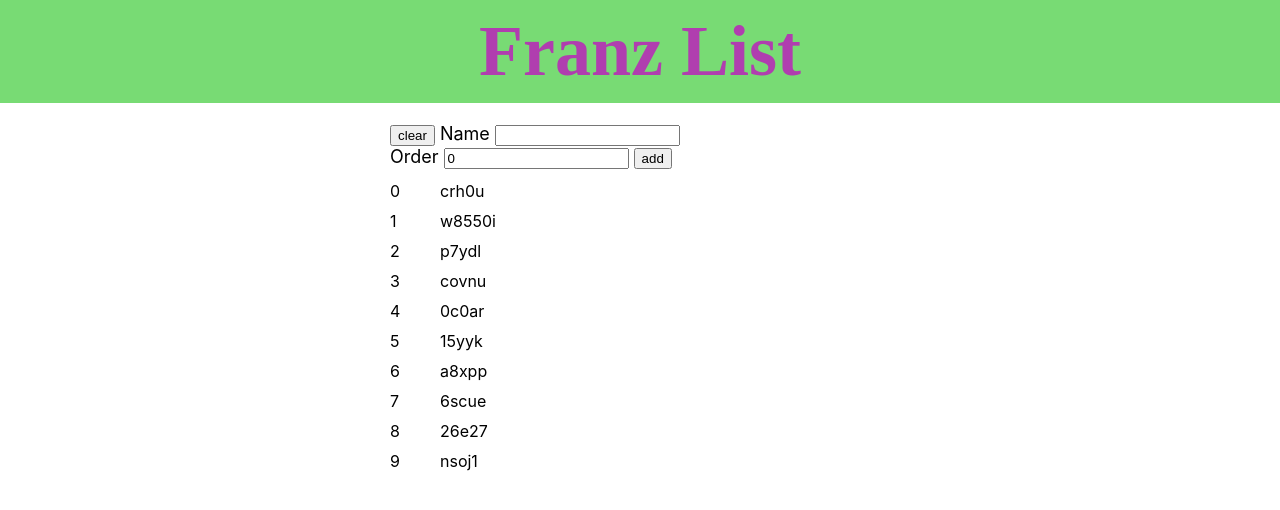
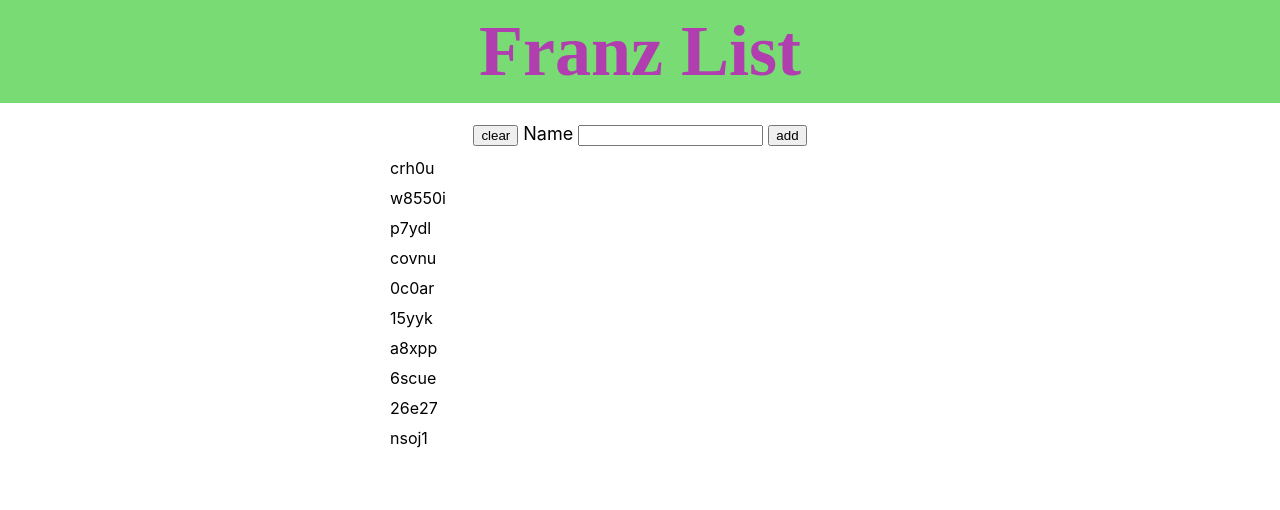
Before and after one commit to vctls/franz_list, a React (Create React App) app: page / in a window 1280 px wide. Shown: the top 510 px of the page. Built offline with nearby package versions, Linux system fonts and the light colour scheme; a web font is replaced by a local one.

Commit message:
Re-focus name field after submit. Hide order for the moment.

```diff
--- a/src/component/Item.tsx
+++ b/src/component/Item.tsx
@@ -69,7 +69,12 @@ const Item = (props: {
         {...swipeHandler}
         style={{ touchAction: "pan-y" }}
       >
-        <span className="field order">{props.order}</span>
+        {
+          // TODO Change order behaviour before displaying the field again.
+        }
+        <span className="field order" style={{ display: "none" }}>
+          {props.order}
+        </span>
         <span className="field name">{props.name}</span>
       </div>
       <div className="visual edit">
--- a/src/component/ItemForm.tsx
+++ b/src/component/ItemForm.tsx
@@ -21,7 +21,10 @@ const ItemForm = (props: {
           onChange={props.nameChangeHandler}
         />
       </label>
-      <label htmlFor="order">
+      {
+        // TODO Change order behaviour before displaying the field again.
+      }
+      <label htmlFor="order" style={{ display: "none" }}>
         Order&nbsp;
         <input
           id="order"
--- a/src/component/List.tsx
+++ b/src/component/List.tsx
@@ -38,12 +38,22 @@ const List = () => {
 
   const submitHandler = (e: FormEvent): void => {
     e.preventDefault();
-    // Prevent exact duplicates
+
+    // Prevent adding item with empty name.
+    if (nameState === "") {
+      return;
+    }
+
+    // Prevent exact duplicates.
     const found = itemsState.find(
       (item) => item.name === nameState && item.deleted === false
     );
     if (!found) {
       addItem(nameState, orderState);
+      // Clear the form after successful add.
+      clearHandler();
+      // Immediately re-focus name field to keep adding elements.
+      document.getElementById("name")?.focus();
     }
   };
 
```
